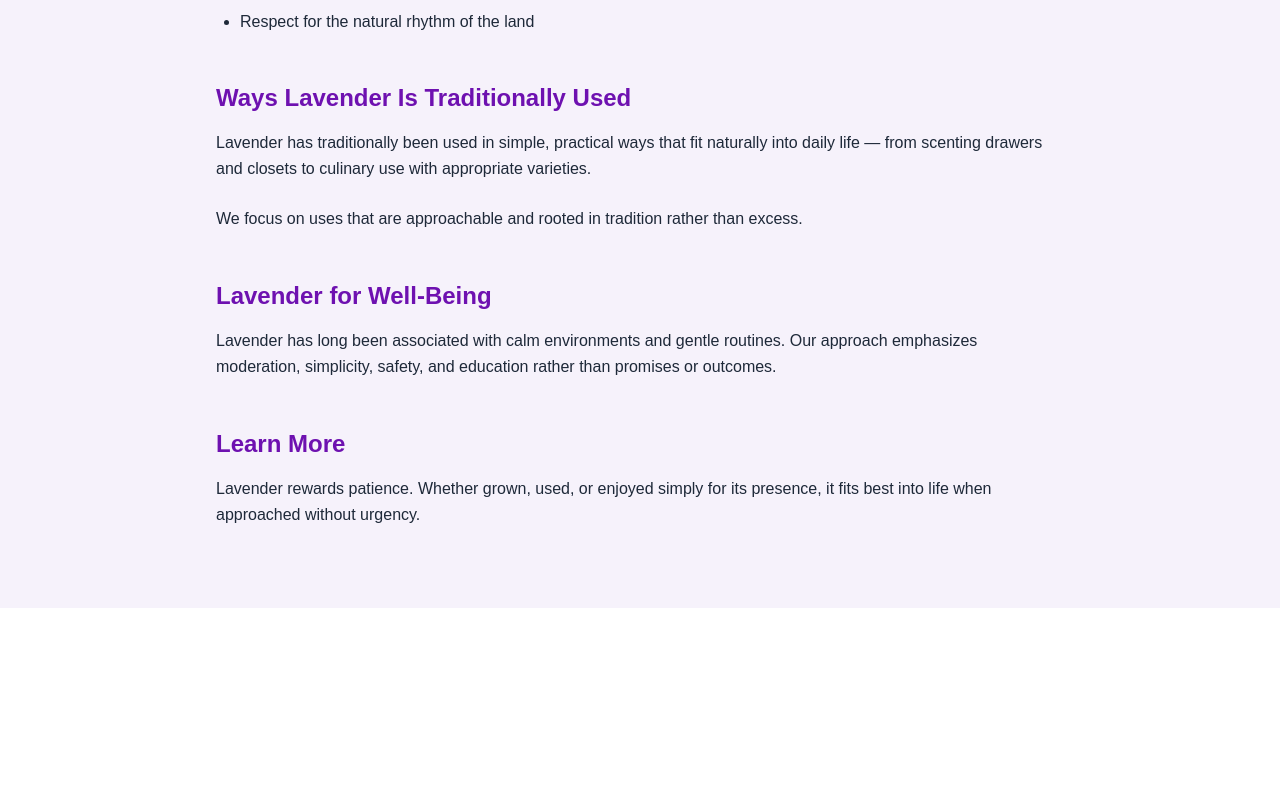
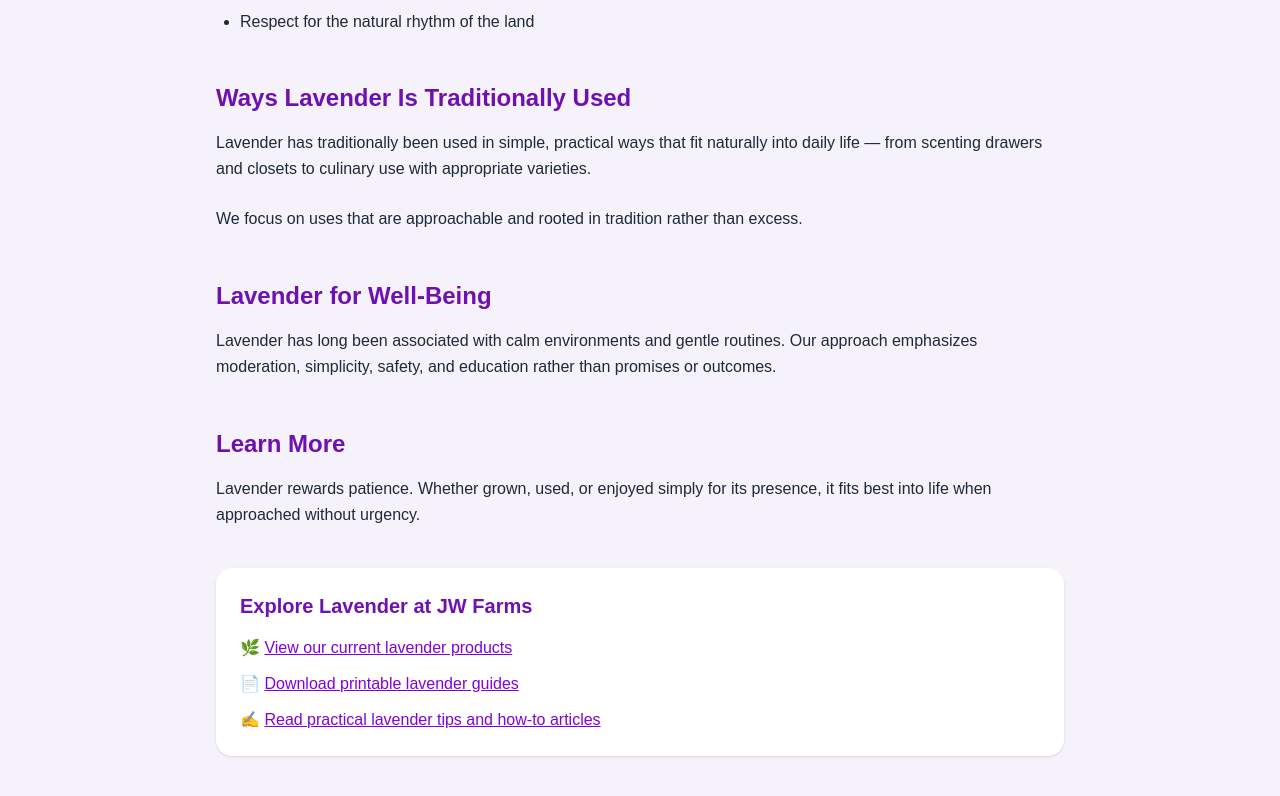
Before and after one commit to jwfarms/nextjs-boilerplate, a Next.js app: page /lavender in a window 1280 px wide. Shown: the part 730-1526 px from the top of the page. Before the commit the page ends 1338 px from the top, so only its background shows below. Built offline with nearby package versions, Linux system fonts and the light colour scheme.

Commit message:
Add exploration section for lavender products
Added a section to explore lavender products and resources.

```diff
--- a/app/lavender/page.tsx
+++ b/app/lavender/page.tsx
@@ -86,6 +86,46 @@ export default function LavenderPage() {
           Lavender rewards patience. Whether grown, used, or enjoyed simply for
           its presence, it fits best into life when approached without urgency.
         </p>
+        <div className="mt-10 p-6 bg-white rounded-2xl shadow-sm">
+  <h3 className="text-xl font-semibold text-purple-800 mb-4">
+    Explore Lavender at JW Farms
+  </h3>
+
+  <ul className="space-y-3 text-gray-700">
+    <li>
+      🌿{" "}
+      <a
+        href="/#products"
+        className="text-purple-700 underline hover:text-purple-900"
+      >
+        View our current lavender products
+      </a>
+    </li>
+
+    <li>
+      📄{" "}
+      <a
+        href="/downloadable-guides"
+        className="text-purple-700 underline hover:text-purple-900"
+      >
+        Download printable lavender guides
+      </a>
+    </li>
+
+    <li>
+      ✍️{" "}
+      <a
+        href="https://jwfarms.blogspot.com/"
+        target="_blank"
+        rel="noopener noreferrer"
+        className="text-purple-700 underline hover:text-purple-900"
+      >
+        Read practical lavender tips and how-to articles
+      </a>
+    </li>
+  </ul>
+</div>
+
       </section>
     </main>
   );
```
